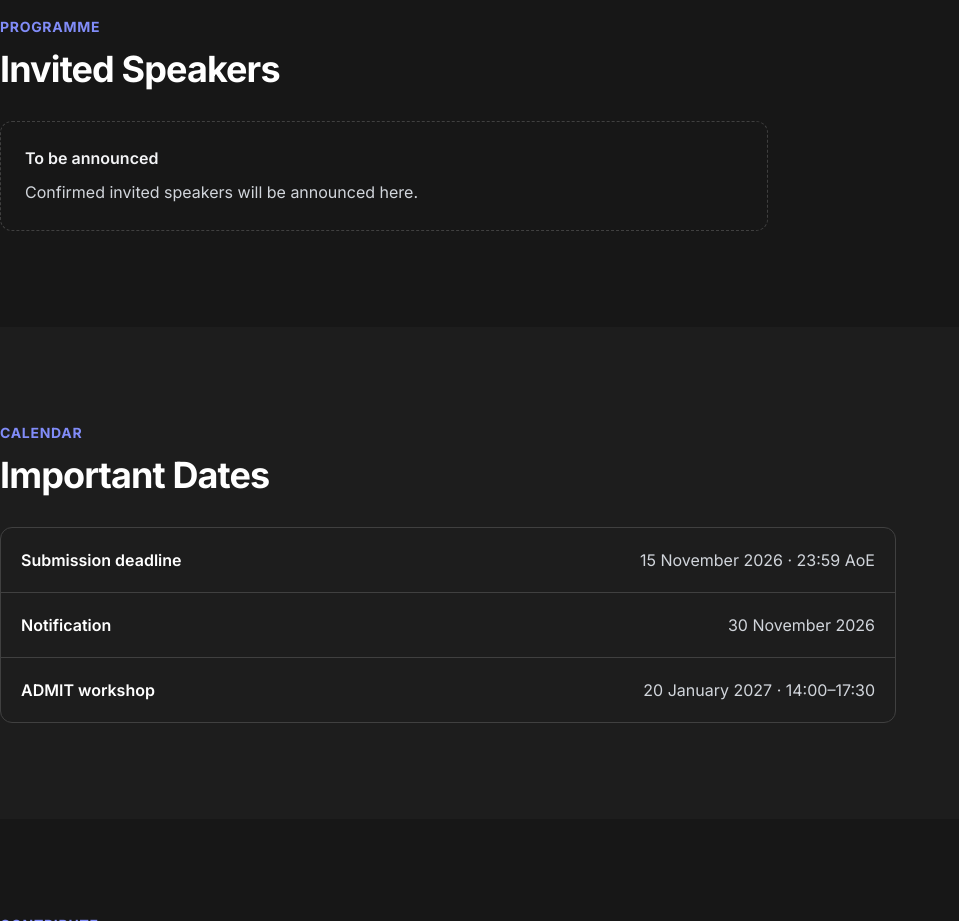
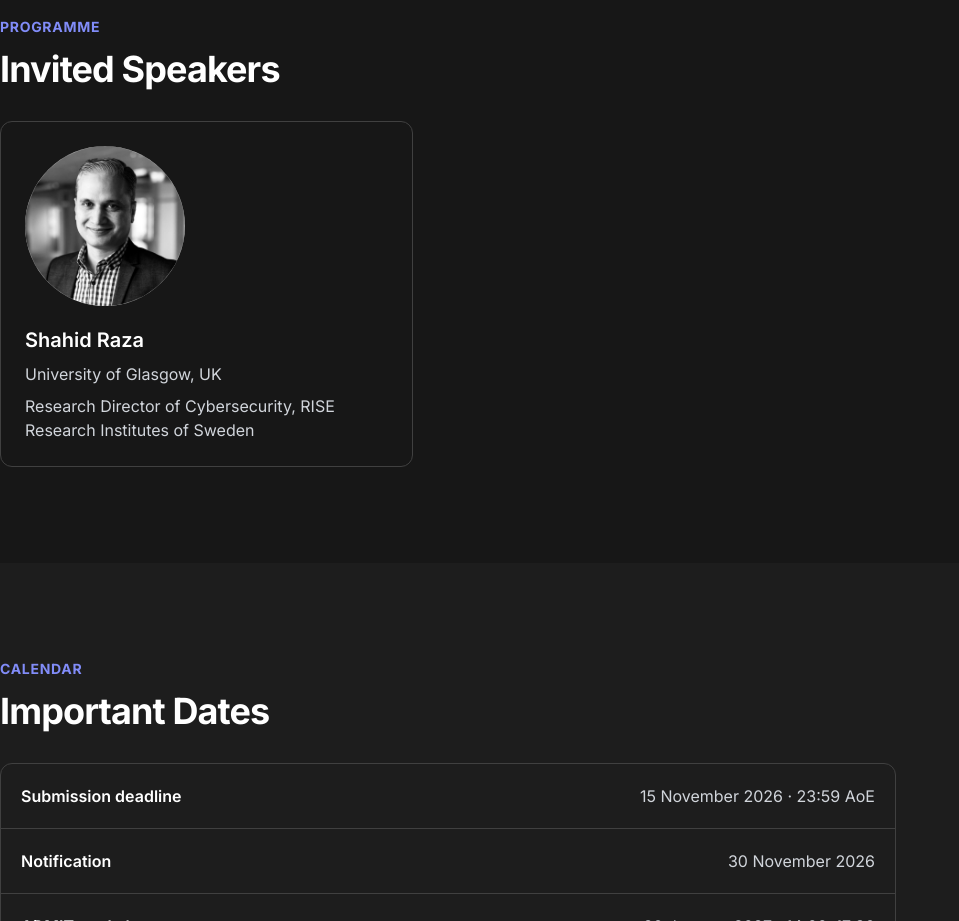
Before and after one commit to ADMIT-Workshop/admit-workshop.github.io, a Next.js app: page / in a window 1280 px wide. Shown: the part 1460-2381 px from the top of the page, without its empty margins (0-959 px from the left). Built offline with nearby package versions, Linux system fonts and the light colour scheme.

Commit message:
Add Shahid Raza as an invited speaker

```diff
--- a/src/components/Speakers.tsx
+++ b/src/components/Speakers.tsx
@@ -1,3 +1,4 @@
+import Image from "next/image";
 import { Section } from "@/components/Section";
 import { TbaNotice } from "@/components/TbaNotice";
 import { workshop } from "@/data/workshop";
@@ -18,6 +19,15 @@ export function Speakers() {
               key={speaker.name}
               className="rounded-xl border border-gray-200 p-6 dark:border-trueGray-700"
             >
+              {speaker.image && (
+                <Image
+                  src={speaker.image}
+                  alt={`Portrait of ${speaker.name}`}
+                  width={160}
+                  height={160}
+                  className="mb-5 h-40 w-40 rounded-full object-cover"
+                />
+              )}
               <h3 className="text-xl font-semibold text-gray-900 dark:text-white">
                 {speaker.href ? (
                   <a
@@ -32,9 +42,15 @@ export function Speakers() {
                   speaker.name
                 )}
               </h3>
-              <p className="mt-2 text-gray-600 dark:text-gray-300">
-                {speaker.affiliation}
-              </p>
+              {speaker.affiliations.map((affiliation) => (
+                <p
+                  key={affiliation.name}
+                  className="mt-2 text-gray-600 dark:text-gray-300"
+                >
+                  {affiliation.role && `${affiliation.role}, `}
+                  {affiliation.name}
+                </p>
+              ))}
               {speaker.talkTitle && (
                 <p className="mt-4 font-medium text-gray-800 dark:text-gray-100">
                   {speaker.talkTitle}
--- a/src/data/structured-data.ts
+++ b/src/data/structured-data.ts
@@ -74,6 +74,20 @@ export const workshopStructuredData = {
           }),
         })),
       }),
+      ...(workshop.sections.speakers.status === "published" && {
+        performer: workshop.sections.speakers.items.map((speaker) => ({
+          "@type": "Person",
+          name: speaker.name,
+          url: speaker.href,
+          ...(speaker.image && {
+            image: new URL(speaker.image, siteUrl).href,
+          }),
+          affiliation: speaker.affiliations.map((affiliation) => ({
+            "@type": "Organization",
+            name: affiliation.name,
+          })),
+        })),
+      }),
     },
   ],
 };
--- a/src/data/workshop.ts
+++ b/src/data/workshop.ts
@@ -43,7 +43,8 @@ export interface ImportantDate {
 
 export interface Speaker {
   name: string;
-  affiliation: string;
+  affiliations: { name: string; role?: string }[];
+  image?: string;
   talkTitle?: string;
   href?: string;
 }
@@ -251,9 +252,21 @@ export const workshop: WorkshopData = {
       id: "speakers",
       eyebrow: "Programme",
       title: "Invited Speakers",
-      status: "tba",
-      tbaMessage: "Confirmed invited speakers will be announced here.",
-      items: [],
+      status: "published",
+      items: [
+        {
+          name: "Shahid Raza",
+          affiliations: [
+            { name: "University of Glasgow, UK" },
+            {
+              name: "RISE Research Institutes of Sweden",
+              role: "Research Director of Cybersecurity",
+            },
+          ],
+          image: "/images/speakers/shahid-raza.jpg",
+          href: "https://shahidraza.net/",
+        },
+      ],
     },
     program: {
       id: "program",
```
Also changed, not shown: public/images/speakers/shahid-raza.jpg (added), 1 other file (tests, documents, lock files or other folders).
